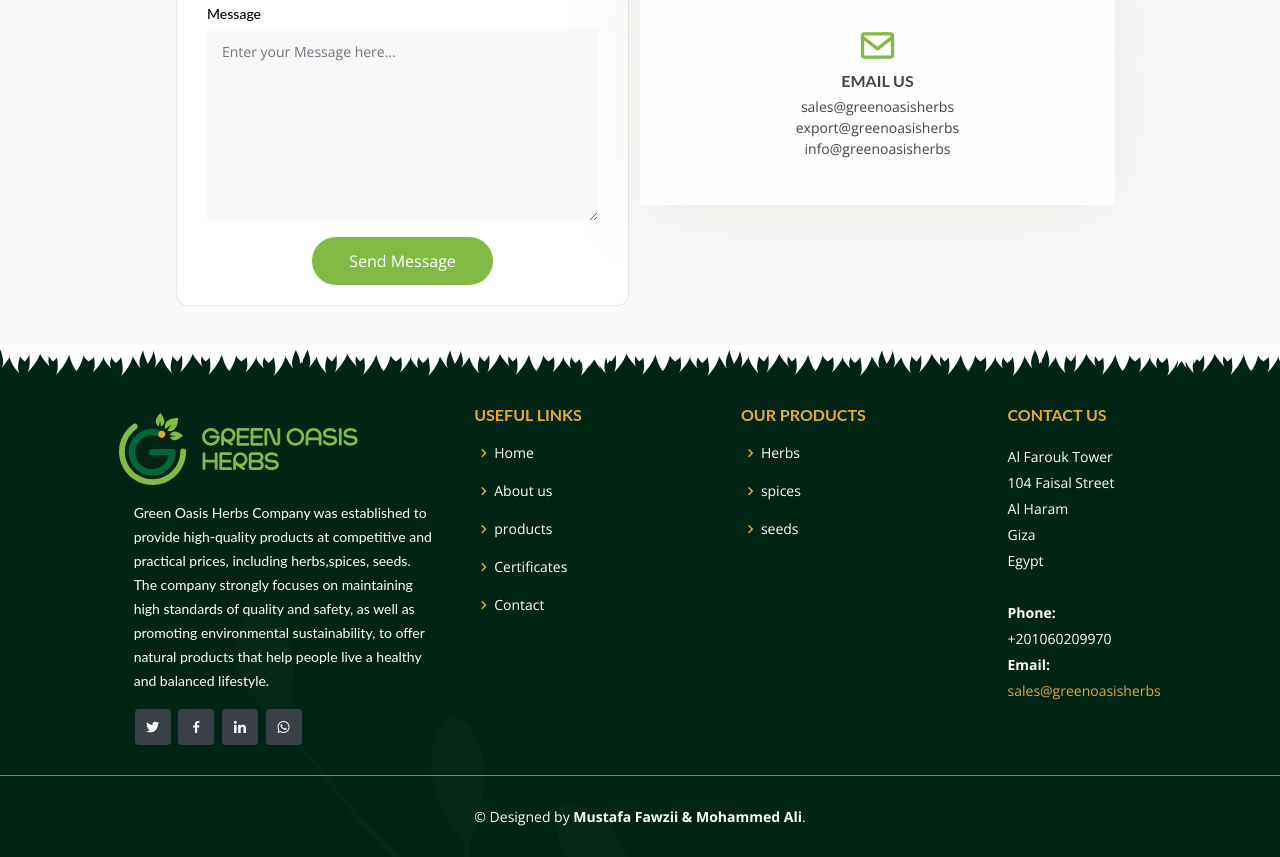
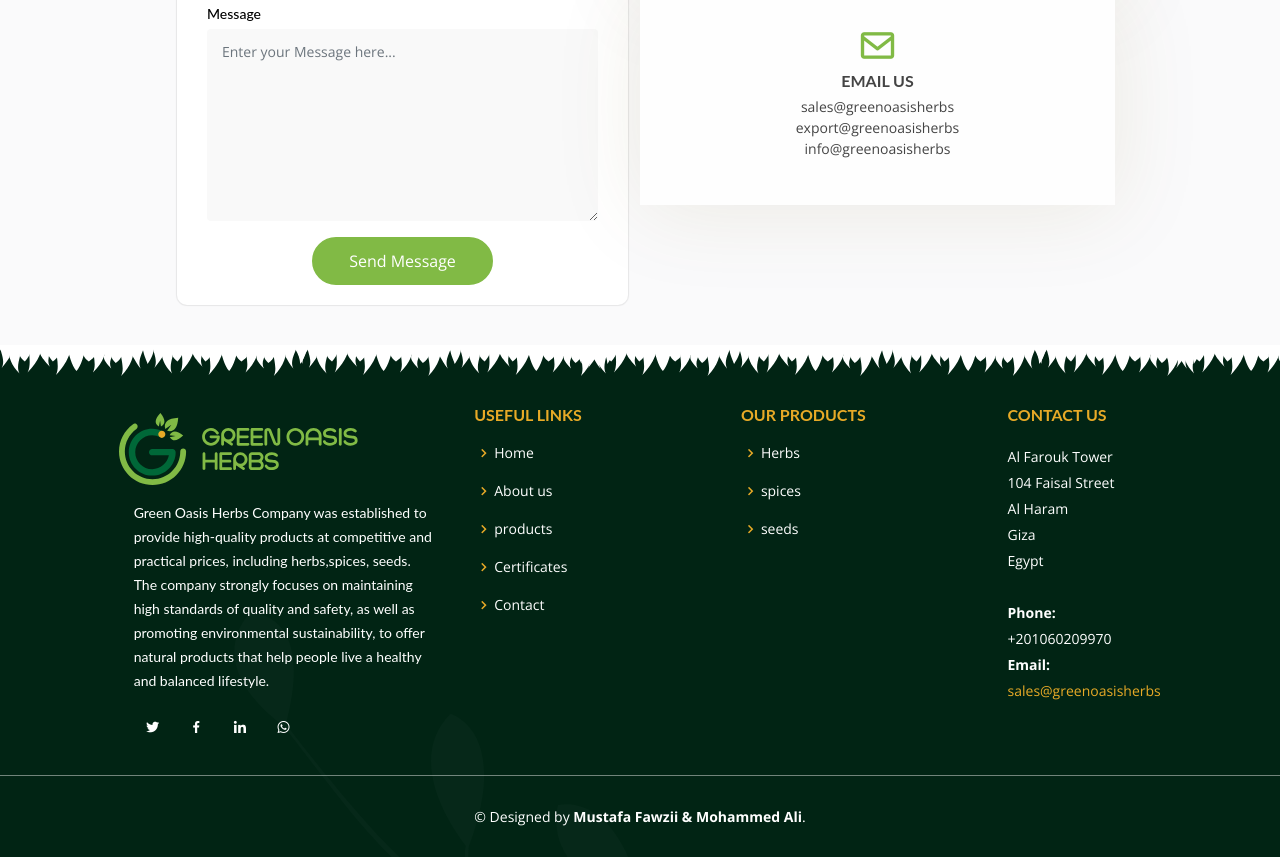
Before and after one commit to MohamdAli44/Green-Oasis-Herbs, a plain HTML site: page index.html in a window 1280 px wide. Shown: the part 3981-4838 px from the top of the page. Drawn offline with nearby package versions, Linux system fonts and the light colour scheme.

Commit message:
footer edit

```diff
--- a/assets/css/style.css
+++ b/assets/css/style.css
@@ -1448,7 +1448,6 @@ section {
 #footer .footer-top .social-links a {
   font-size: 16px;
   display: inline-block;
-  background: #394047;
   color: #fff;
   line-height: 1;
   padding: 10px 0;
```
